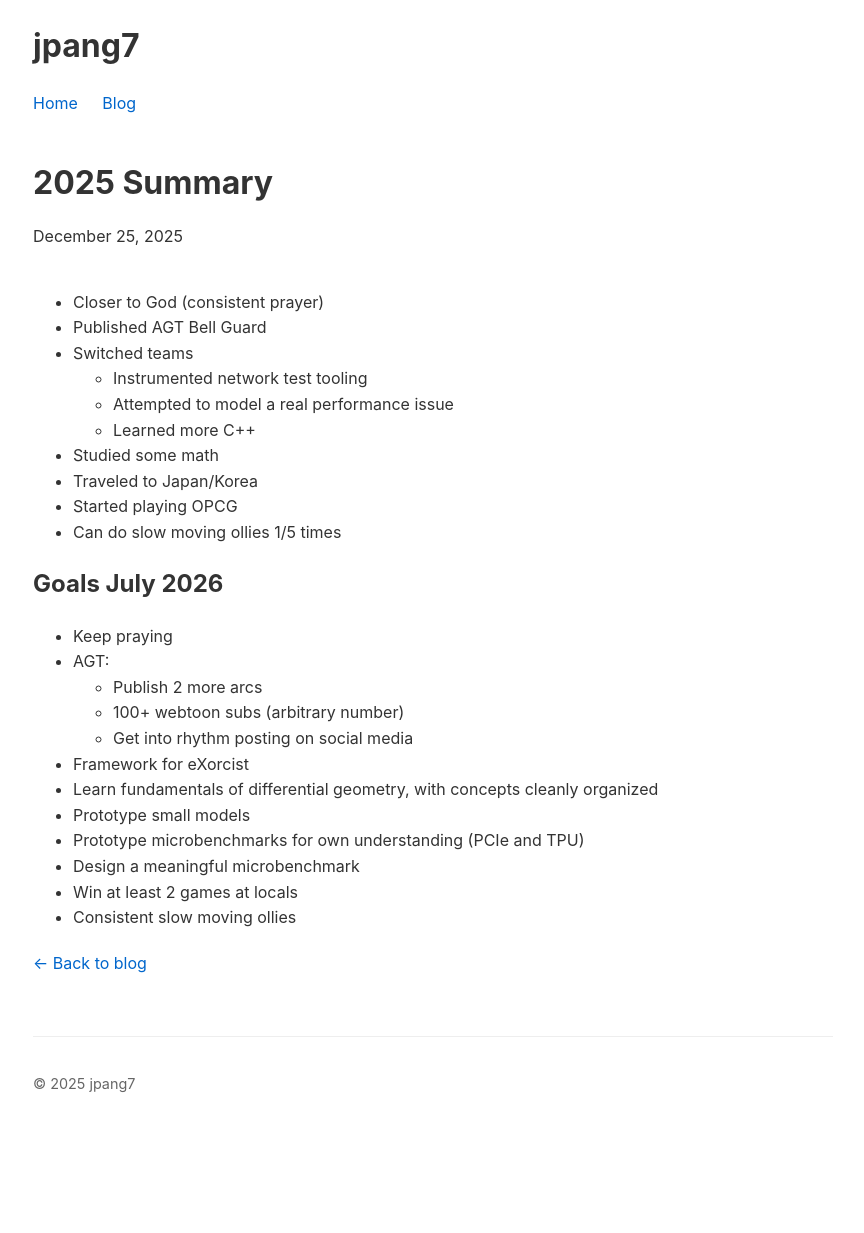
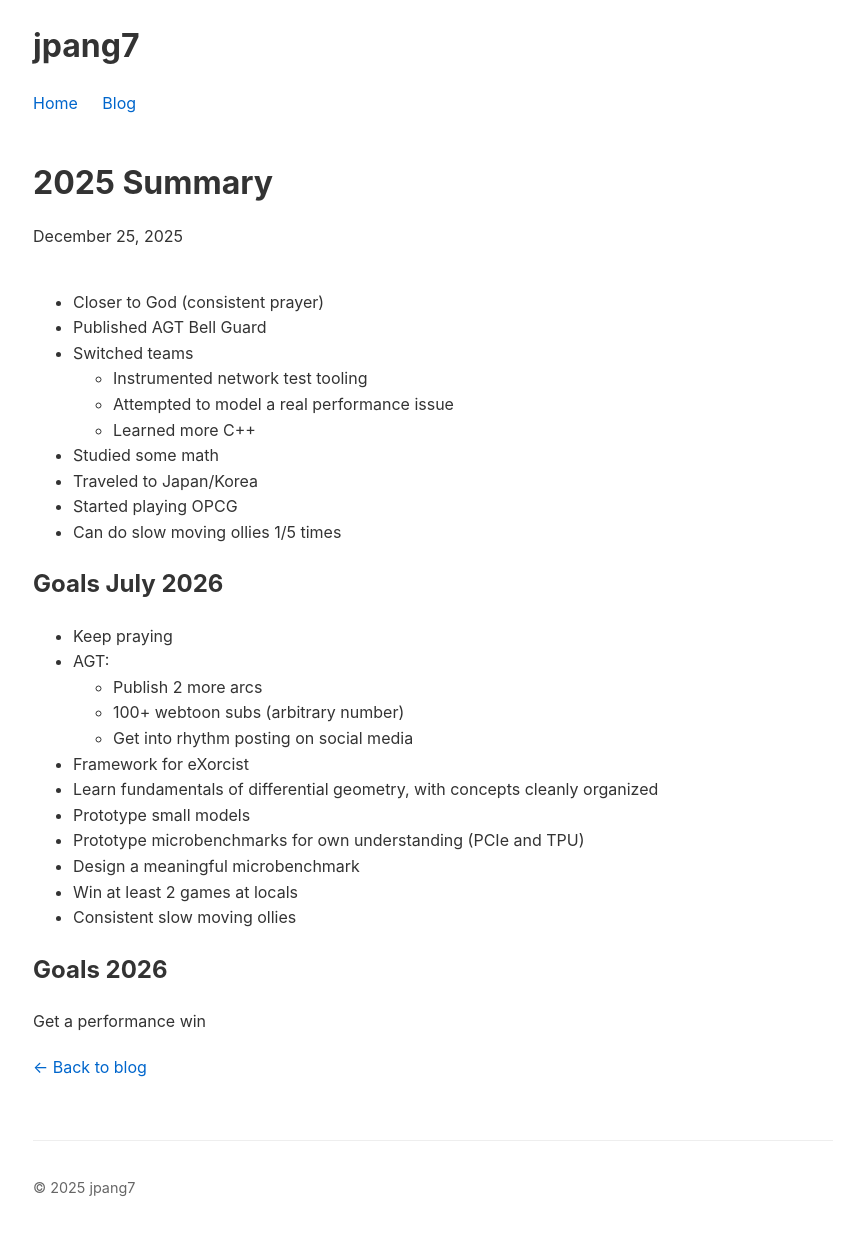
Before and after one commit to jpang7/jpang7.github.io, a Jekyll site: the page built from _posts/2025-12-25-year-review.md, in a window 1280 px wide. Shown: the whole page, without its empty margins (207-1071 px from the left). Built offline with Jekyll 4.4.1, drawn with Linux system fonts in a browser that asks for light colours; before the commit the page ends 1129 px from its top, so only the background shows below that.

Commit message:
get a win

```diff
--- a/_posts/2025-12-25-year-review.md
+++ b/_posts/2025-12-25-year-review.md
@@ -29,3 +29,7 @@ date: 2025-12-25
 - Design a meaningful microbenchmark
 - Win at least 2 games at locals
 - Consistent slow moving ollies
+
+# Goals 2026
+
+Get a performance win
```
